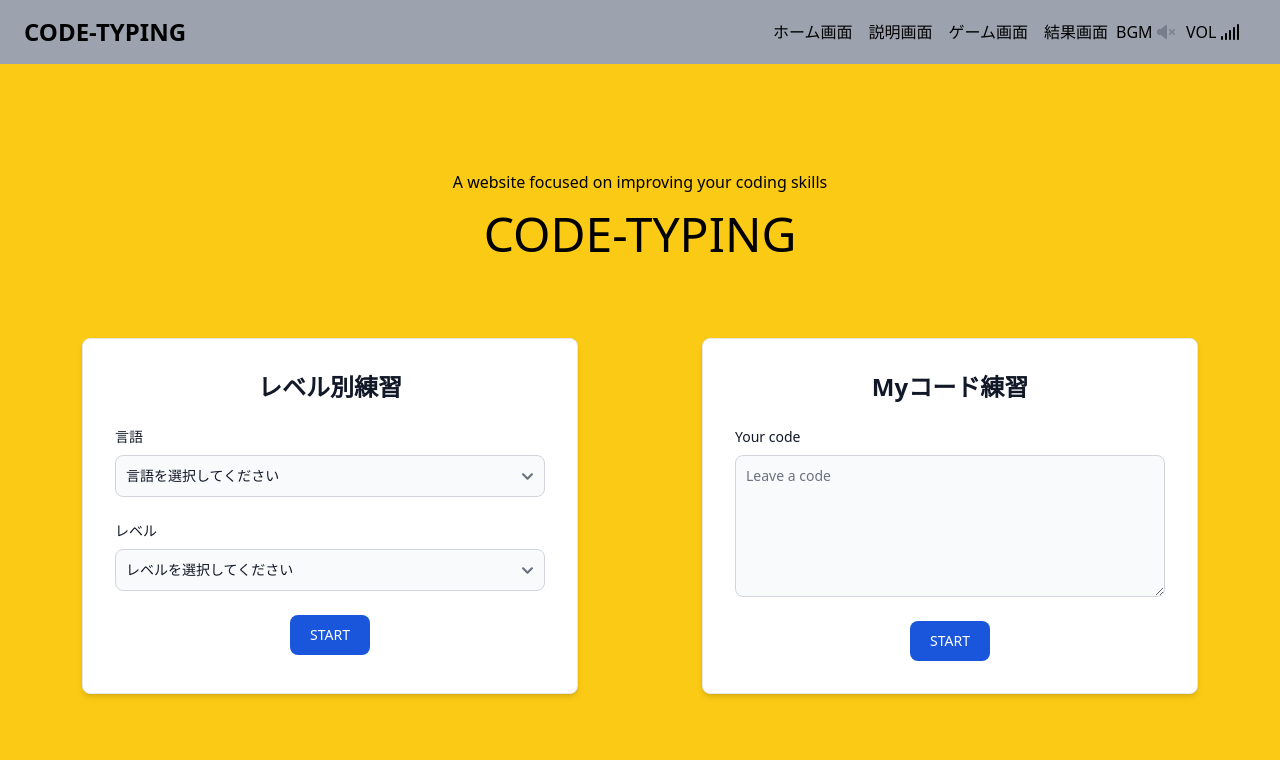
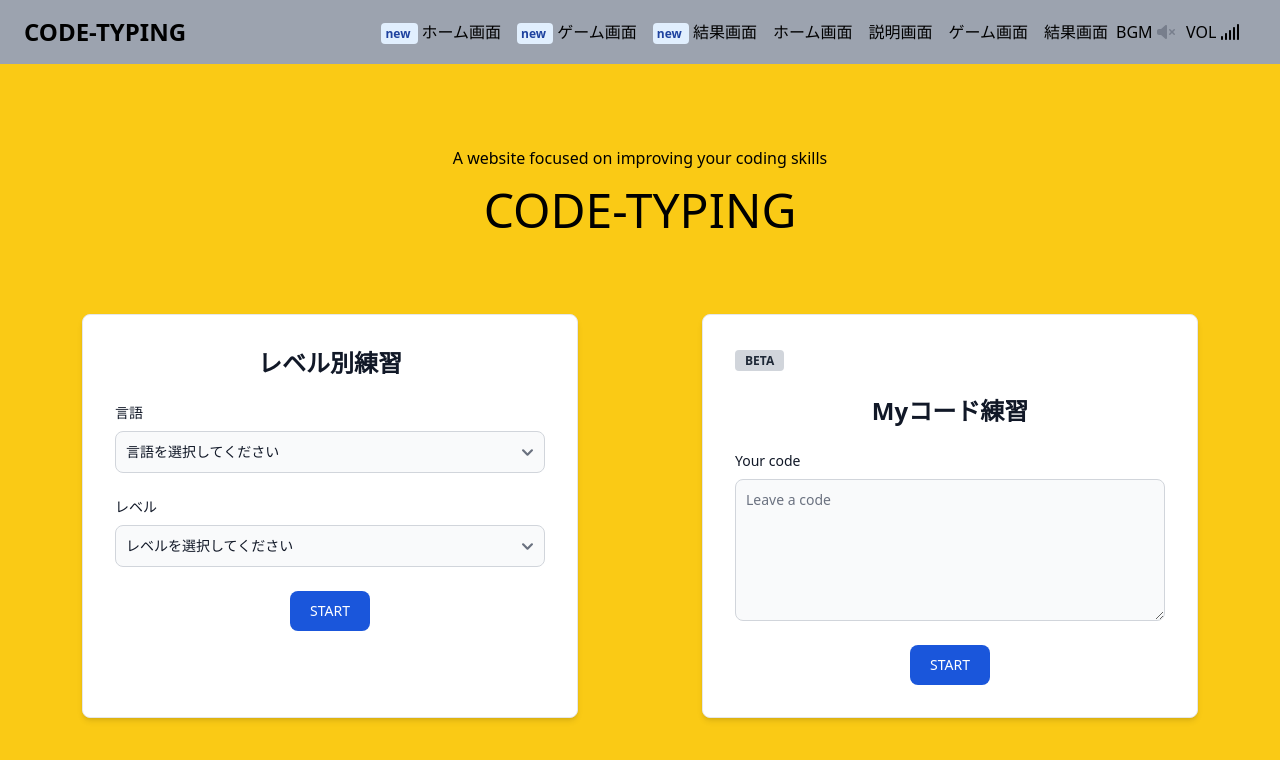
Before and after one commit to recursion-team-o/typing-game, a Vue app: page /newHome in a window 1280 px wide. Shown: the top 760 px of the page. Built offline with nearby package versions, Linux system fonts and the light colour scheme; no server answers.

Commit message:
new 飛びやすいように変更

```diff
--- a/src/components/HeaderAll.vue
+++ b/src/components/HeaderAll.vue
@@ -12,6 +12,27 @@ const { getMuteStatus, vol, getVolStatus } = storeToRefs(sound);
     <div class="px-2 font-bold text-2xl">CODE-TYPING</div>
     <StopWatch v-show="$route.name == 'game'" />
     <div class="relative px-2 flex items-center">
+      <RouterLink class="px-2" to="/newHome">
+        <span
+          class="bg-blue-100 text-blue-800 text-xs font-semibold mr-1 px-1 py-0.5 rounded dark:bg-blue-200 dark:text-blue-800"
+          >new
+        </span>
+        ホーム画面
+      </RouterLink>
+      <RouterLink class="px-2" to="/newGame">
+        <span
+          class="bg-blue-100 text-blue-800 text-xs font-semibold mr-1 px-1 py-0.5 rounded dark:bg-blue-200 dark:text-blue-800"
+          >new
+        </span>
+        ゲーム画面
+      </RouterLink>
+      <RouterLink class="px-2" to="/newResult">
+        <span
+          class="bg-blue-100 text-blue-800 text-xs font-semibold mr-1 px-1 py-0.5 rounded dark:bg-blue-200 dark:text-blue-800"
+          >new
+        </span>
+        結果画面
+      </RouterLink>
       <RouterLink class="px-2" to="/">ホーム画面</RouterLink>
       <RouterLink class="px-2" to="/about">説明画面</RouterLink>
       <RouterLink class="px-2" to="/game">ゲーム画面</RouterLink>
--- a/src/views/newHomeView.vue
+++ b/src/views/newHomeView.vue
@@ -1,4 +1,7 @@
 <script setup lang="ts">
+// todo
+// script内の記述未記入
+// Left Right飛ばない
 import HomeLeftContainer from "../components/HomeLeftContainer.vue";
 import HomeRightContainer from "../components/HomeRightContainer.vue";
 import { userStore } from "../stores/user";
@@ -72,9 +75,14 @@ const { name } = storeToRefs(user);
             class="p-4 mx-3 lg:w-2/5 bg-white rounded-lg border border-gray-200 shadow-md sm:p-6 lg:p-8"
           >
             <form class="space-y-6" action="#">
+              <span
+                class="bg-gray-300 text-gray-800 text-xs font-semibold mr-2 px-2.5 py-0.5 rounded dark:bg-gray-700 dark:text-gray-300"
+                >BETA</span
+              >
               <h5 class="text-2xl font-bold text-gray-900 text-center">
                 Myコード練習
               </h5>
+
               <div>
                 <label
                   for="message"
```
